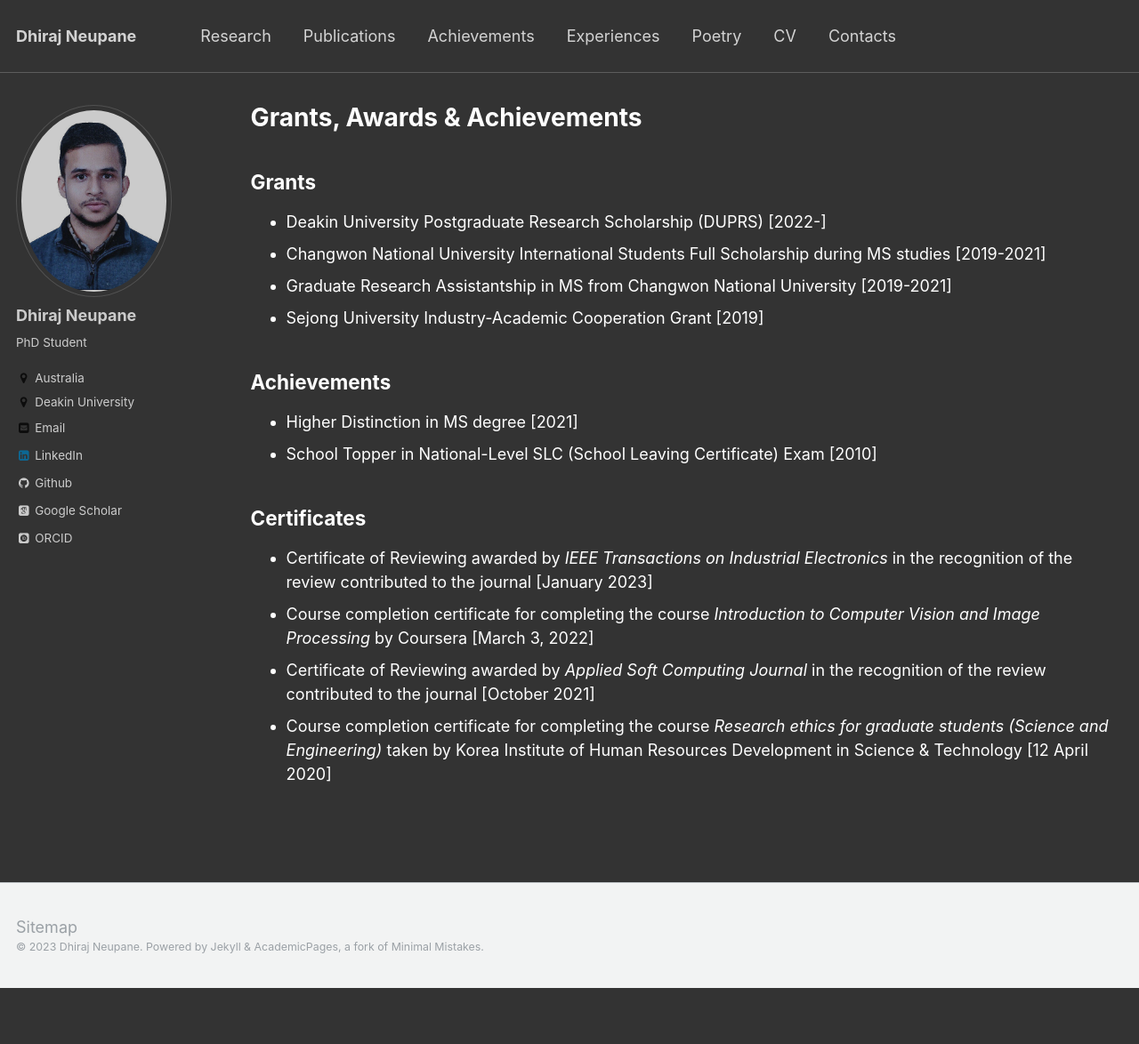
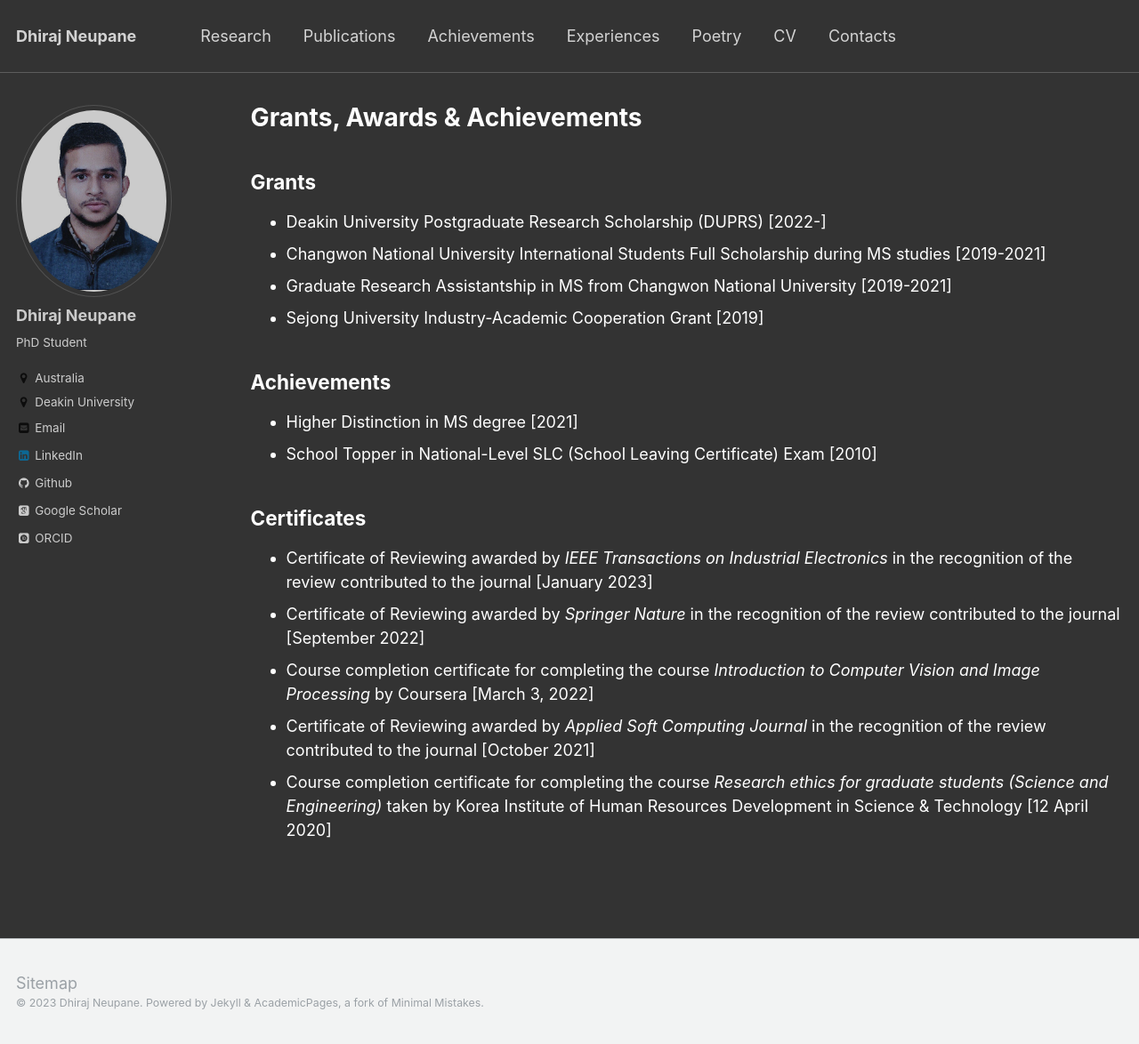
Before and after one commit to dhirajneupane/academicPortfolio, a Jekyll site: the page built from _pages/grants-awards.md, in a window 1280 px wide and 1174 px high. Shown: the whole window at 89% size. Built offline with Jekyll 4.4.1, drawn with Linux system fonts in a browser that asks for light colours; some web fonts are replaced.

Commit message:
Update grants-awards.md

```diff
--- a/_pages/grants-awards.md
+++ b/_pages/grants-awards.md
@@ -18,6 +18,7 @@ redirect_from:
 
 ## Certificates
 * Certificate of Reviewing awarded by _IEEE Transactions on Industrial Electronics_ in the recognition of the review contributed to the journal [January 2023]
+* Certificate of Reviewing awarded by _Springer Nature_ in the recognition of the review contributed to the journal [September 2022]
 * Course completion certificate for completing the course _Introduction to Computer Vision and Image Processing_ by Coursera [March 3, 2022]
 * Certificate of Reviewing awarded by _Applied Soft Computing Journal_ in the recognition of the review contributed to the journal [October 2021]
 * Course completion certificate for completing the course _Research ethics for graduate students (Science and Engineering)_ taken by Korea Institute of Human Resources Development in Science & Technology [12 April 2020]
```
